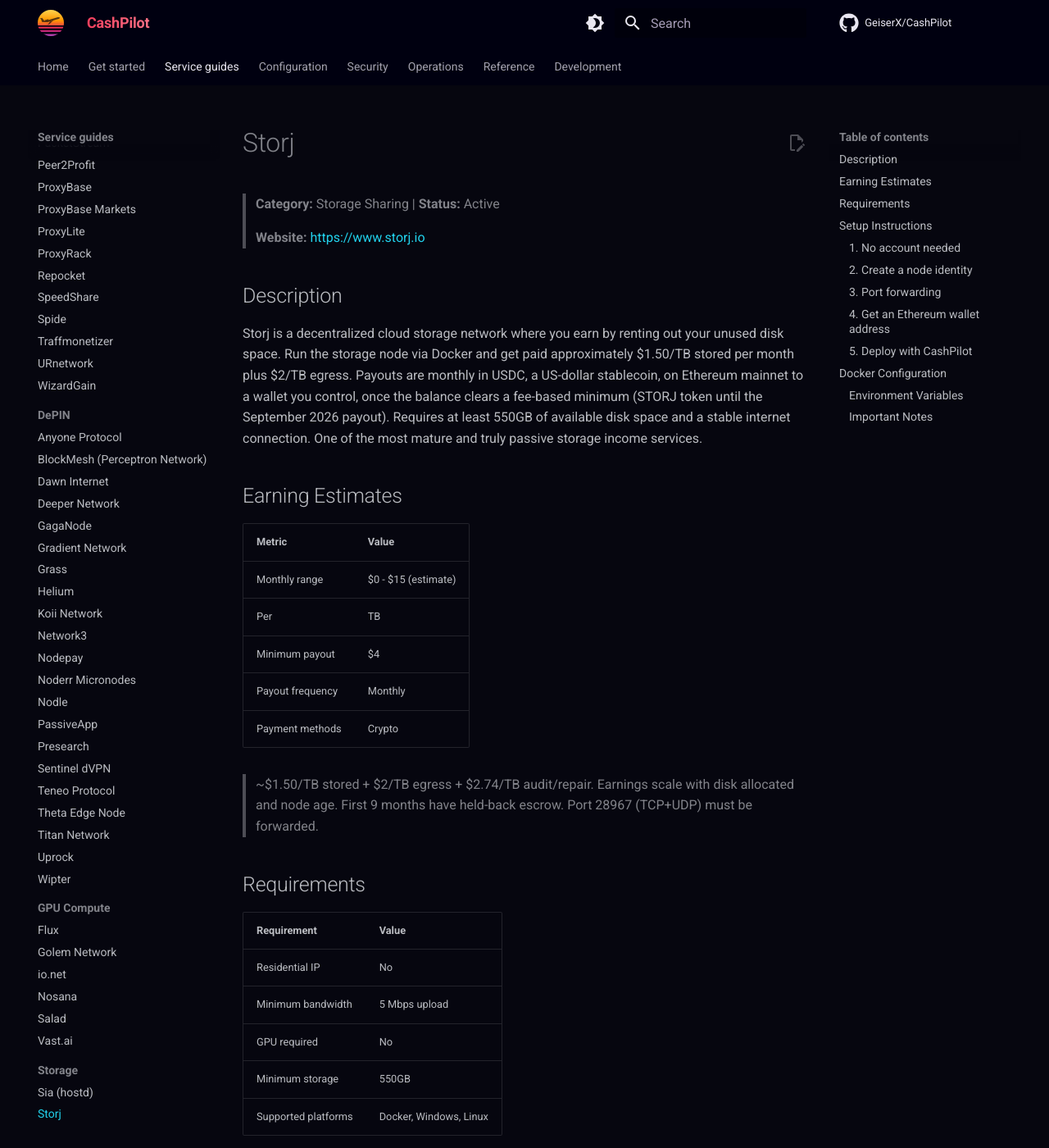
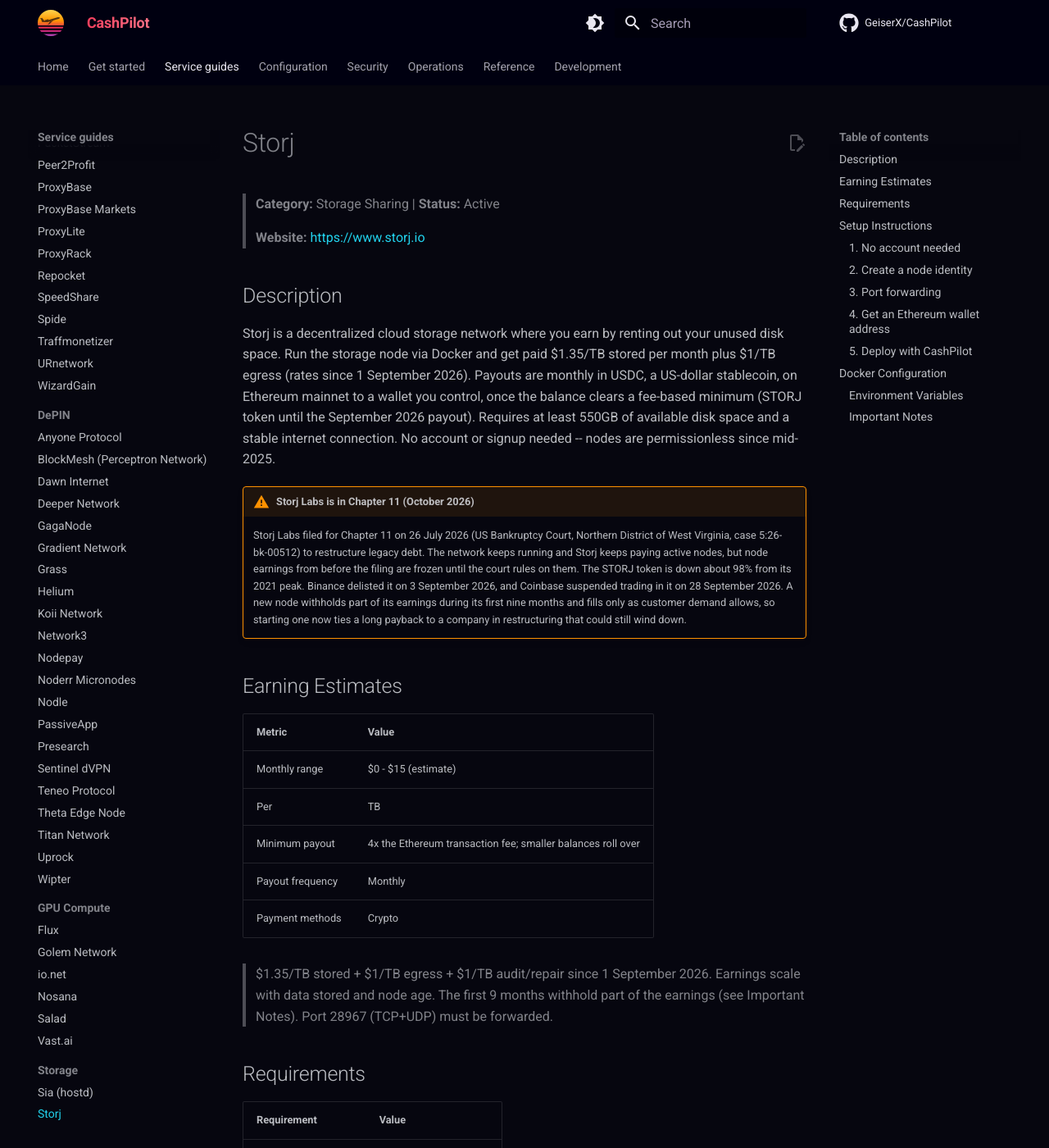
Before and after one commit to GeiserX/CashPilot, an MkDocs documentation site: the page built from docs/guides/storj.md, in a window 1280 px wide and 1400 px high. Shown: the whole window at 82% size. Built offline with MkDocs 1.6.1 and Material for MkDocs 9.7.7, drawn with Linux system fonts in a browser that asks for light colours; comment, search, counter and statistics services are not loaded; some of the changed text lies outside the part shown.

Commit message:
docs(catalog): warn that Storj Labs is in Chapter 11 and show its cut payout rates (#427)
Storj Labs filed for Chapter 11 on 26 July 2026, and the catalog still called Storj one of the most mature, truly passive storage services, at payout rates Storj cut on 1 September.

The Storj entry and guide now carry a sourced caution. The network runs and active nodes are paid, but pre-filing earnings are frozen by the court, the token is down about 98% and is off Binance and Coinbase, and a new node withholds part of its pay for nine months. The rates are now $1.35/TB stored and $1/TB egress and audit/repair, and the holdback schedule and minimum payout are stated correctly.

```diff
--- a/docs/guides/storj.md
+++ b/docs/guides/storj.md
@@ -6,7 +6,10 @@
 
 ## Description
 
-Storj is a decentralized cloud storage network where you earn by renting out your unused disk space. Run the storage node via Docker and get paid approximately $1.50/TB stored per month plus $2/TB egress. Payouts are monthly in USDC, a US-dollar stablecoin, on Ethereum mainnet to a wallet you control, once the balance clears a fee-based minimum (STORJ token until the September 2026 payout). Requires at least 550GB of available disk space and a stable internet connection. One of the most mature and truly passive storage income services.
+Storj is a decentralized cloud storage network where you earn by renting out your unused disk space. Run the storage node via Docker and get paid $1.35/TB stored per month plus $1/TB egress (rates since 1 September 2026). Payouts are monthly in USDC, a US-dollar stablecoin, on Ethereum mainnet to a wallet you control, once the balance clears a fee-based minimum (STORJ token until the September 2026 payout). Requires at least 550GB of available disk space and a stable internet connection. No account or signup needed -- nodes are permissionless since mid-2025.
+
+!!! warning "Storj Labs is in Chapter 11 (October 2026)"
+    Storj Labs filed for Chapter 11 on 26 July 2026 (US Bankruptcy Court, Northern District of West Virginia, case 5:26-bk-00512) to restructure legacy debt. The network keeps running and Storj keeps paying active nodes, but node earnings from before the filing are frozen until the court rules on them. The STORJ token is down about 98% from its 2021 peak. Binance delisted it on 3 September 2026, and Coinbase suspended trading in it on 28 September 2026. A new node withholds part of its earnings during its first nine months and fills only as customer demand allows, so starting one now ties a long payback to a company in restructuring that could still wind down.
 
 ## Earning Estimates
 
@@ -14,11 +17,11 @@
 |--------|-------|
 | Monthly range | $0 - $15 (estimate) |
 | Per | TB |
-| Minimum payout | $4 |
+| Minimum payout | 4x the Ethereum transaction fee; smaller balances roll over |
 | Payout frequency | Monthly |
 | Payment methods | Crypto |
 
-> ~$1.50/TB stored + $2/TB egress + $2.74/TB audit/repair. Earnings scale with disk allocated and node age. First 9 months have held-back escrow. Port 28967 (TCP+UDP) must be forwarded.
+> $1.35/TB stored + $1/TB egress + $1/TB audit/repair since 1 September 2026. Earnings scale with data stored and node age. The first 9 months withhold part of the earnings (see Important Notes). Port 28967 (TCP+UDP) must be forwarded.
 
 ## Requirements
 
@@ -95,7 +98,7 @@
 
 - **Use a DDNS hostname for `ADDRESS`, never a literal IP.** Satellites dial your node back at exactly the address it advertises. Residential ISPs re-provision public IPs without notice, and when that happens a node advertising the old literal IP is counted offline around the clock — container healthy, dashboard green, earnings from new data at zero — until someone notices the provider's offline emails. A dynamic-DNS hostname (DuckDNS, Cloudflare DDNS, your router's DDNS client) self-heals through an IP change. If satellites cannot reach the node, CashPilot's producer state for Storj reports it with the exact reason; you can also check yourself with `curl -s http://<server>:14002/api/sno/` (`lastPinged` stale or `quicStatus: "Misconfigured"` means unreachable).
 - **No signup required**: Storj nodes are permissionless since mid-2025. No auth token, no account creation.
-- **Escrow period**: First 9 months of operation have held-back escrow (75% of storage fees held, released gradually). This incentivizes long-term operation.
+- **Held-back earnings**: a new node's satellites withhold 75% of its earnings in months 1 to 3, 50% in months 4 to 6 and 25% in months 7 to 9. Half of the held amount comes back in month 16; the rest only when the node exits gracefully. Earnings from before Storj Labs' 26 July 2026 Chapter 11 filing are frozen until the bankruptcy court rules on them.
 - **One node per public IP**: Storj recommends one node per public IP for optimal satellite allocation. Nodes on the same /24 subnet share data allocation.
 - **Uptime matters**: Nodes with poor uptime get less data. Aim for 99.5%+ uptime.
 - **Disk selection**: Always use spinning disks (HDD). Storj data is cold storage — IOPS don't matter, capacity does. SSDs offer no advantage and cost more per TB.
```
Also changed, not shown: 1 other file.
